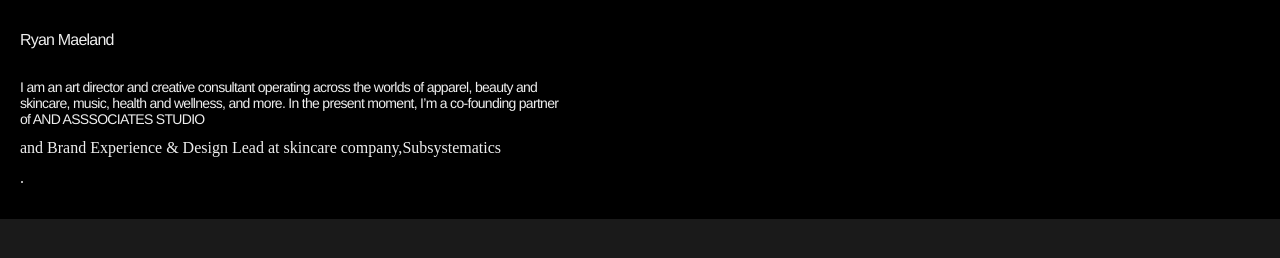
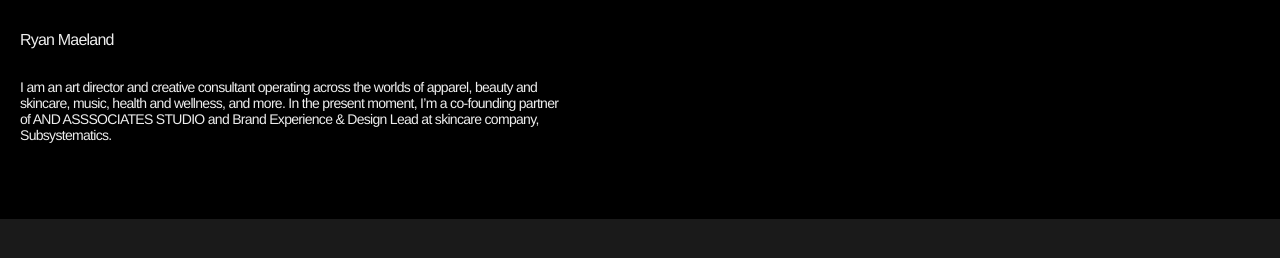
Before and after one commit to and-associates/rm-homepage-production, a website: page index.html in a window 1280 px wide. Drawn offline with Linux system fonts and the light colour scheme; a web font is replaced by a local one.

Commit message:
Update index.html

```diff
--- a/index.html
+++ b/index.html
@@ -85,10 +85,8 @@
             <div class="about">
                 <h2>
                     I am an art director and creative consultant operating across the worlds of apparel, beauty and skincare, music, health and wellness, and more.
-                    In the present moment, I’m a co-founding partner of <a href="www.andassociates.studio" target="_blank">AND ASSSOCIATES STUDIO</a></h2>
-                    and Brand Experience & Design Lead at skincare company,<a href="www.subsystematics.com" target="_blank">Subsystematics</a></h2><h2>
-
-                    </h2>.
+                    In the present moment, I’m a co-founding partner of AND ASSSOCIATES STUDIO and Brand Experience & Design Lead at skincare company, Subsystematics.
+                 </h2>
             </div>
 
 <script>
```
